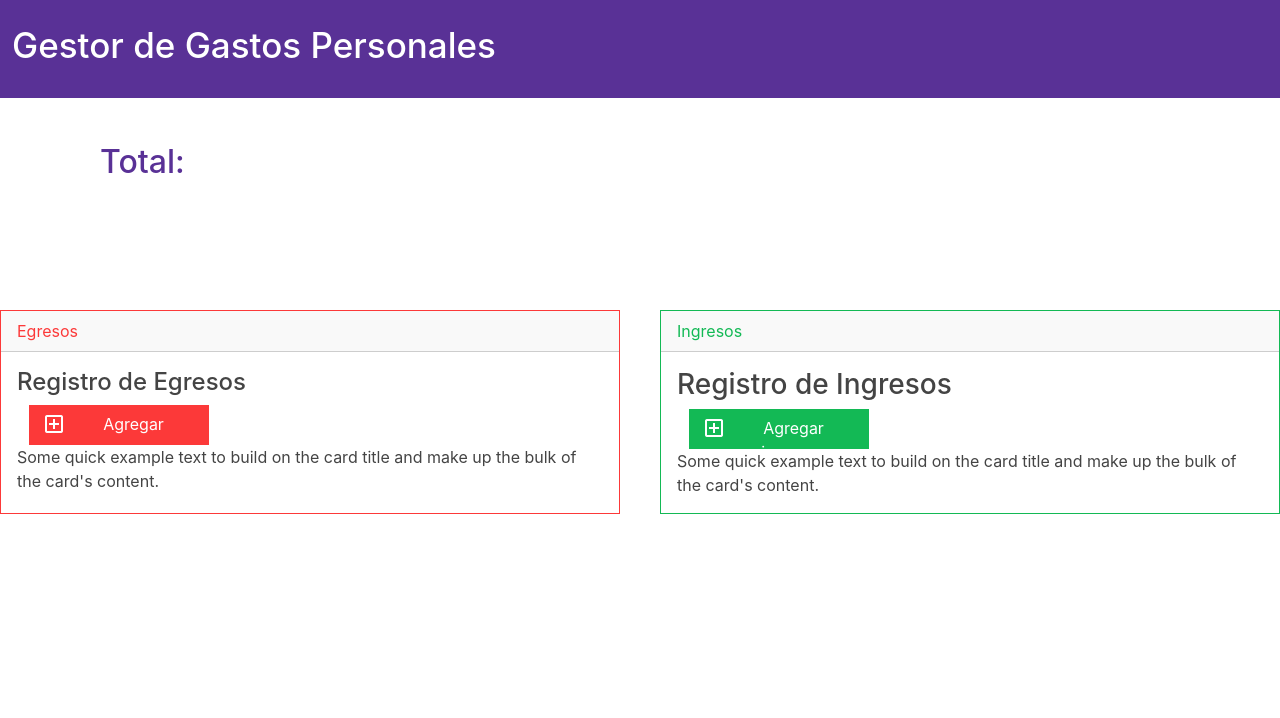
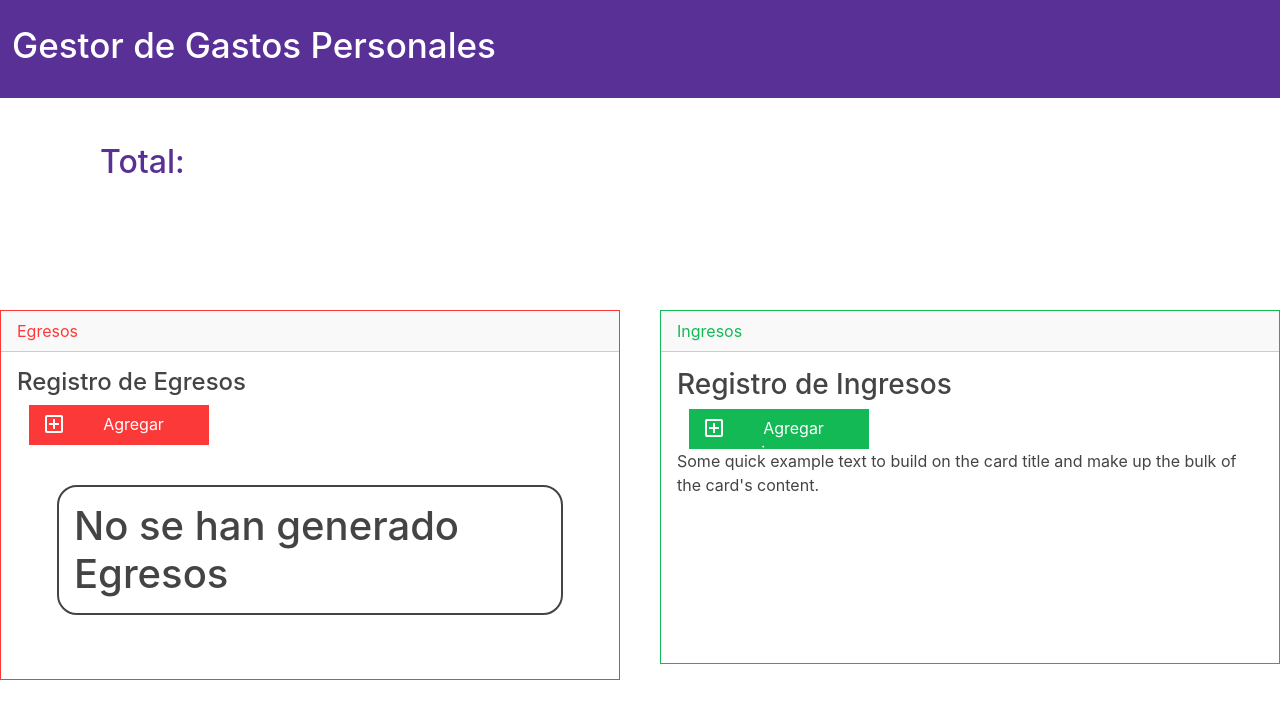
Before and after one commit to Desarrollo44/gestionGastos, a React (Create React App) app: page / in a window 1280 px wide. Shown: the top 718 px of the page. Built offline with nearby package versions, Linux system fonts and the light colour scheme.

Commit message:
avance mostrar egresos

```diff
--- a/src/components/egresos.jsx
+++ b/src/components/egresos.jsx
@@ -8,7 +8,7 @@ function Egresos() {
         cantidad: 0,
         fecha: '',
         state: true,
-        icon:'',
+        icon: '',
         type: 'egreso'
     })
     const [open, setOpen] = useState(false);
@@ -21,24 +21,23 @@ function Egresos() {
 
     const handleModal = (e) => {
         setOpen(true);
-        console.log(open);
         e.stopPropagation();
     }
     const handleClose = () => {
         setOpen(false)
     }
-    const handlesubmit = (e) => {
+    const handlesubmit = async (e) => {
         e.preventDefault();
-        const updateform={...formEgresos,icon:selectedButton}
+        const updateform = { ...formEgresos, icon: selectedButton }
         setDataEgresos([...dataEgresos, updateform]);
-        console.log(dataEgresos);
+        // console.log(dataEgresos);
         handleClose();
         setFormEgresos({
             descripcion: '',
             cantidad: 0,
             fecha: '',
             state: true,
-            icon:'',
+            icon: '',
             type: 'egreso'
 
         })
@@ -55,10 +54,7 @@ function Egresos() {
         console.log(dataEgresos);
     }, [dataEgresos]);
     return (<>
-        <div class="card border-danger mb-3" style={{
-            maxWidth: "40rem",
-
-        }}>
+        <div class="card border-danger " style={{ width: '700px' }} >
             <div class="card-header text-danger">Egresos</div>
             <div class="card-body">
                 <h4 class="card-title">Registro de Egresos</h4>
@@ -81,8 +77,7 @@ function Egresos() {
                     </span>
                     <p>Agregar egresos</p>
                 </button>
-                <p class="card-text">Some quick example text to build on the card title and make up the bulk of the card's content.</p>
-                <Results />
+                <Results dataE={dataEgresos} />
             </div>
         </div>
         {open && (
@@ -99,6 +94,7 @@ function Egresos() {
                             <div className="form-group">
                                 <label class="form-label mb-2">descripcion del Egreso</label>
                                 <input
+                                    required
                                     type="text"
                                     class="form-control w-50 mb-4"
                                     placeholder="Ingrese la Descripcion"
@@ -110,6 +106,7 @@ function Egresos() {
                             <div className="form-group">
                                 <label class="form-label mb-2">cantidad del Egreso</label>
                                 <input
+                                    required
                                     type="number"
                                     class="form-control w-50 mb-4"
                                     placeholder="Ingrese la Cantidad"
@@ -121,6 +118,7 @@ function Egresos() {
                             <div className="form-group">
                                 <label class="form-label mb-2">fecha del egreso</label>
                                 <input
+                                    required
                                     type="date"
                                     class="form-control w-50 mb-4"
                                     placeholder="Ingrese la fecha"
--- a/src/components/ingresos.jsx
+++ b/src/components/ingresos.jsx
@@ -11,10 +11,7 @@ function Ingresos() {
         setOpen(false)
     }
     return (<>
-        <div class="card border-success mb-3" style={{
-            maxWidth: "40rem",
-
-    }}>
+        <div class="card border-success mb-3 " style={{width:'700px'}}>
             <div class="card-header text-success">Ingresos</div>
             <div class="card-body">
                 <h3 class="card-title">Registro de Ingresos</h3>
--- a/src/components/results.jsx
+++ b/src/components/results.jsx
@@ -1,7 +1,40 @@
-import { useState,useEffect } from "react";
+import React, { useState, useEffect } from "react";
 
-function Results ({}){
-    return(<>
+function Results({ dataE }) {
+    const [generalData, setGeneralData] = useState(dataE);
+
+
+    useEffect(() => {
+        setGeneralData(dataE);
+    }, [dataE]);
+
+    useEffect(() => {
+        console.log(generalData);
+    }, [generalData]);
+
+    return (<>
+        {generalData.length == 0 ? (
+            <div style={{ margin: '40px', display: 'flex', flexDirection: 'column', alignItems: 'center' }}>
+                <h1 style={{ fontSize: '40px', border: 'solid 2px', borderRadius: '20px', padding: '15px' }}>No se han generado Egresos</h1>
+            </div>
+        ) :
+            (
+                <div class="list-group" style={{margin:'10px', maxHeight: '20rem', overflowY: 'auto', border: 'solid 3px red', borderRadius: '20px', width: '160x' }}>
+                {
+                    generalData.map((data, index) => (
+                        <div key={index} class="p-3 list-group-item-danger text-dark  list-group-item-action flex-column align-items-start active">
+                            <span style={{fontSize:'40px'}} class="material-symbols-outlined">
+                                {data.icon}
+                            </span>
+                            <p style={{width: '150px', wordWrap: "break-word"}}>{`Descripción: ${data.descripcion}`}</p>
+                            <p>{`monto: $ ${data.cantidad}`}</p>
+                            <p>{`fecha de realización: ${data.fecha}`}</p>
+                        </div>
+                    ))
+                }
+                </div>
+            )
+        }
 
     </>);
 }
```
